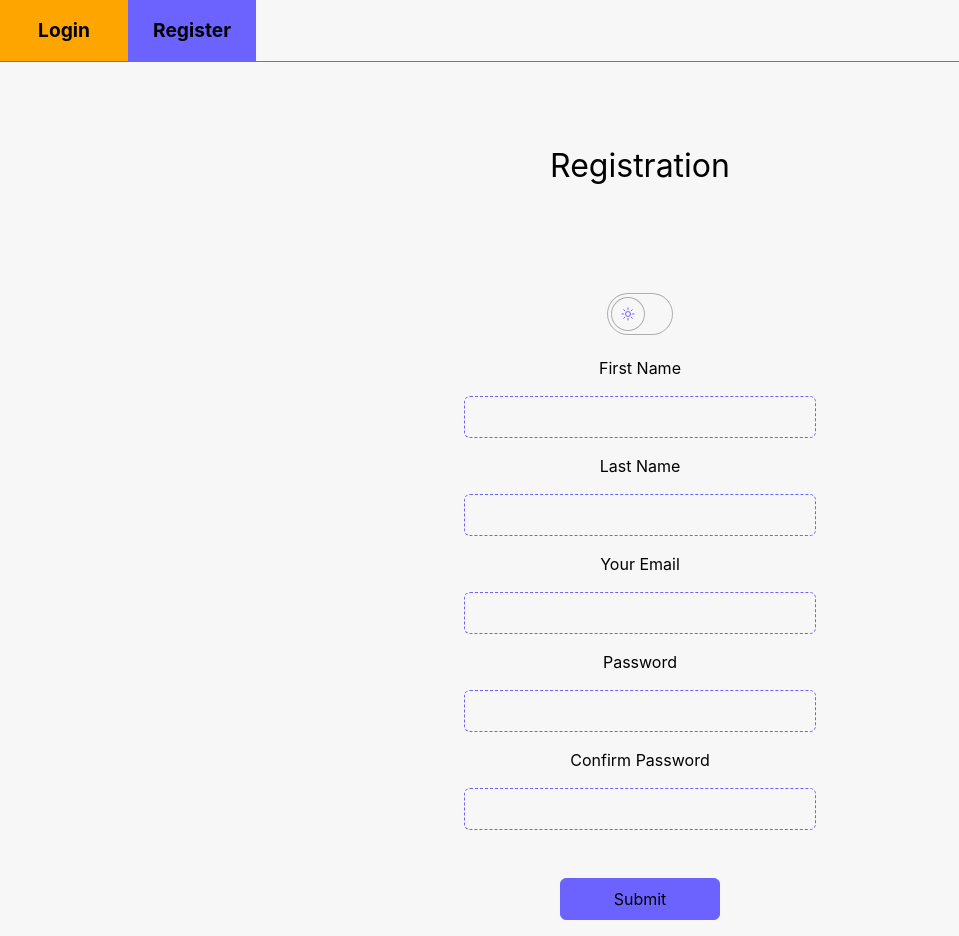
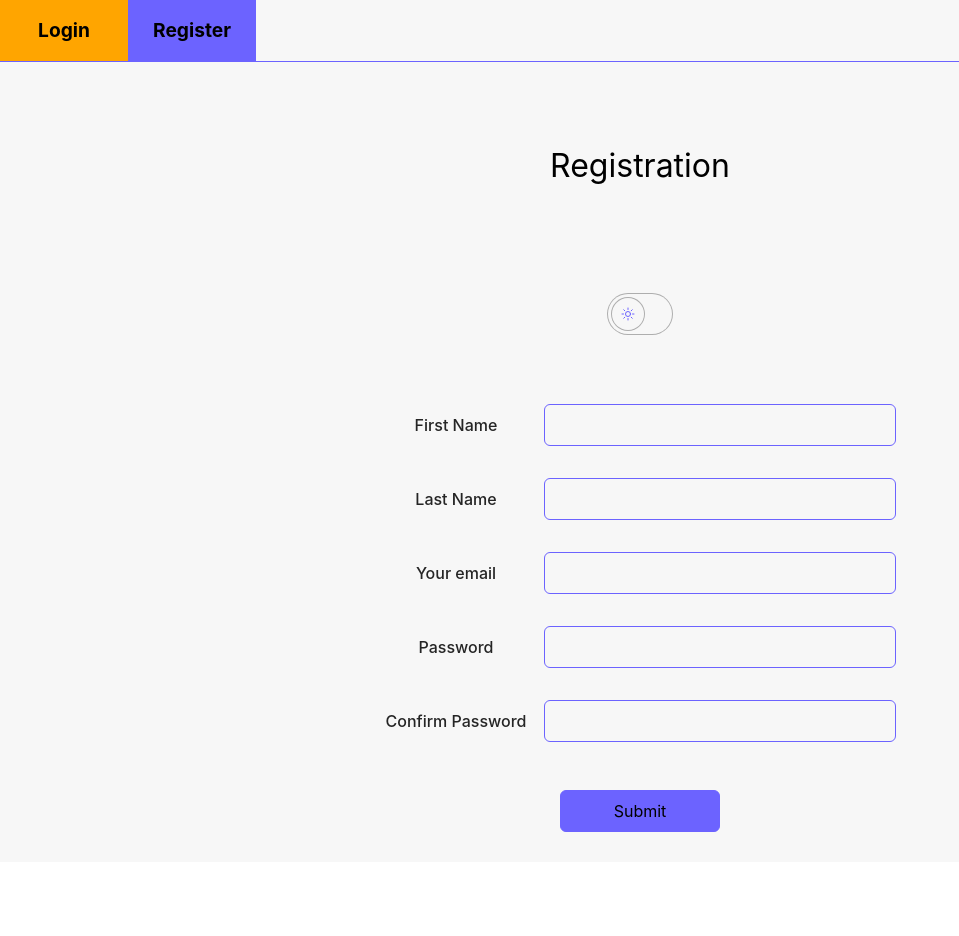
Before and after one commit to vidosavaarsic/todoapp, a React (Create React App) app: page /register in a window 1280 px wide. Shown: the whole page, without its empty margins (0-959 px from the left). After the commit the page ends 862 px from the top, so only its background shows below. Built offline with nearby package versions, Linux system fonts and the light colour scheme.

Commit message:
Refactor Login and Registration components

```diff
--- a/package.json
+++ b/package.json
@@ -13,8 +13,10 @@
     "@types/react": "^19.1.13",
     "@types/react-dom": "^19.1.9",
     "classnames": "^2.5.1",
+    "final-form": "^5.0.0",
     "react": "^19.1.1",
     "react-dom": "^19.1.1",
+    "react-final-form": "^7.0.0",
     "react-router-dom": "^7.9.2",
     "react-scripts": "5.0.1",
     "web-vitals": "^2.1.4",
@@ -45,6 +47,7 @@
     ]
   },
   "devDependencies": {
+    "@types/classnames": "^2.3.0",
     "tailwindcss": "^3.4.17",
     "typescript": "^4.9.5"
   }
--- a/src/App.css
+++ b/src/App.css
@@ -53,6 +53,7 @@
 }
 .form {
   padding: 1rem;
+  margin-top: 2rem;
   display: flex;
   flex-direction: column;
   align-items: center;
@@ -87,7 +88,23 @@
   width: 10rem;
   background-color: var(--purple);
 }
-
+.labelInForm {
+  display: inline-flex;
+  font-weight: 500;
+  color: var(--black);
+  margin-right: 1rem;
+  min-width: 9rem;
+  justify-content: center;
+}
+.labelInForm.dark {
+  color: var(--white);
+}
+.errorText {
+  color: var(--red);
+  font-style: italic;
+  margin-top: -15px;
+  text-align: right;
+}
 @keyframes App-logo-spin {
   from {
     transform: rotate(0deg);
--- a/src/pages/Login/Login.tsx
+++ b/src/pages/Login/Login.tsx
@@ -4,19 +4,35 @@ import { useLogs } from "../../context/LogContext";
 import ThemeChanger from "../../ThemeChanger";
 import { useTheme } from "../../context/ThemeContext";
 import classNames from "classnames";
-
+import { Form, Field } from "react-final-form";
+import "./Login.css";
 const Login = () => {
   const { log, setLog } = useLogs();
   const { darkMode } = useTheme();
-
   const navigate = useNavigate();
 
-  const handleSubmit = (e: any) => {
-    e.preventDefault();
-    console.log("Prevent default submit");
-    if (true) {
+  const onSubmit = (values: any) => {
+    console.log("Submitted values:", values);
     setLog(true);
+  };
+
+  const validate = (values: any) => {
+    const errors: any = {};
+    if (!values.email) errors.email = "Email is required";
+    if (!values.password) {
+      errors.password = "Password is required";
+    } else if (values.password.length < 6) {
+      errors.password = "Password must be at least 6 characters";
+    } else if (values.password.length > 20) {
+      errors.password = "Password must be less than 20 characters";
+    } else if (!/[A-Z]/.test(values.password)) {
+      errors.password = "Password must contain an uppercase letter";
+    } else if (!/[!@#$%^&*]/.test(values.password)) {
+      errors.password = "Password must contain a special character";
+    } else if (!/\d/.test(values.password)) {
+      errors.password = "Password must contain a number";
     }
+    return errors;
   };
 
   useEffect(() => {
@@ -30,30 +46,63 @@ const Login = () => {
       <h1 className="title">Login</h1>
       <br />
       <ThemeChanger />
+
+      <Form
+        onSubmit={onSubmit}
+        validate={validate}
+        render={({ handleSubmit }) => (
           <form className="form" onSubmit={handleSubmit}>
-        <label htmlFor="email"> Your Email </label>
+            <Field name="email">
+              {({ input, meta }: any) => (
+                <div>
+                  <label
+                    htmlFor="email"
+                    className={classNames("labelInForm", { dark: darkMode })}
+                  >
+                    Email
+                  </label>
                   <input
+                    {...input}
                     type="email"
                     id="email"
-          name="email"
                     className={classNames("inputInForm", { dark: darkMode })}
-          required
+                    placeholder="example@gmail.com"
                   />
+                  {meta.touched && meta.error && (
+                    <p className="errorText">{meta.error}</p>
+                  )}
+                </div>
+              )}
+            </Field>
 
-        <label htmlFor="password"> Password </label>
+            <Field name="password">
+              {({ input, meta }: any) => (
+                <div>
+                  <label
+                    htmlFor="password"
+                    className={classNames("labelInForm", { dark: darkMode })}
+                  >
+                    Password
+                  </label>
                   <input
+                    {...input}
                     type="password"
                     id="password"
-          name="password"
                     className={classNames("inputInForm", { dark: darkMode })}
-          required
-          pattern="^(?=.*[A-Z])(?=.*[!@#$%^&*])(?=.*\d).+$"
-          minLength={6}
-          maxLength={20}
                   />
+                  {meta.touched && meta.error && (
+                    <p className="errorText">{meta.error}</p>
+                  )}
+                </div>
+              )}
+            </Field>
 
-        <button className="submitInForm">Submit</button>
+            <button className="submitInForm" type="submit">
+              Submit
+            </button>
           </form>
+        )}
+      />
     </div>
   );
 };
--- a/src/pages/Register/Register.tsx
+++ b/src/pages/Register/Register.tsx
@@ -1,43 +1,38 @@
 import classNames from "classnames";
-import React, { useState } from "react";
+import React from "react";
 import ThemeChanger from "../../ThemeChanger";
 import { useTheme } from "../../context/ThemeContext";
+import { Field, Form } from "react-final-form";
 
 const Register = () => {
-  const [password, setPassword] = useState("");
-  const [confirmPassword, setConfirmPassword] = useState("");
-  const [errorMessage, setErrorMessage] = useState(false);
-
   const { darkMode } = useTheme();
 
-  const handleSubmit = (e: React.FormEvent) => {
-    e.preventDefault();
-
-    if (password !== confirmPassword) {
-      setErrorMessage(true);
-
-      return;
-    }
-
-    setErrorMessage(false);
-    console.log("Form submitted successfully!");
-    // Submit logic here
+  const onSubmit = (values: any) => {
+    console.log("Form submitted successfully!", values);
   };
 
-  const handlePasswordChange = (e: React.ChangeEvent<HTMLInputElement>) => {
-    setPassword(e.target.value);
-    if (errorMessage && confirmPassword === e.target.value) {
-      setErrorMessage(false);
+  const validate = (values: any) => {
+    const errors: any = {};
+    if (!values.fname) errors.fname = "Please enter your first name!";
+    if (!values.lname) errors.lname = "Please enter your last name!";
+    if (!values.email) errors.email = "Please enter your email!";
+
+    if (!values.password) {
+      errors.password = "Password is required";
+    } else if (values.password.length < 6) {
+      errors.password = "Password must be at least 6 characters";
+    } else if (values.password.length > 20) {
+      errors.password = "Password must be less than 20 characters";
+    } else if (!/[A-Z]/.test(values.password)) {
+      errors.password = "Password must contain an uppercase letter";
+    } else if (!/[!@#$%^&*]/.test(values.password)) {
+      errors.password = "Password must contain a special character";
+    } else if (!/\d/.test(values.password)) {
+      errors.password = "Password must contain a number";
+    } else if (values.confirmPassword !== values.password) {
+      errors.confirmPassword = "Passwords do not match!";
     }
-  };
-
-  const handleConfirmPasswordChange = (
-    e: React.ChangeEvent<HTMLInputElement>
-  ) => {
-    setConfirmPassword(e.target.value);
-    if (errorMessage && password === e.target.value) {
-      setErrorMessage(false);
-    }
+    return errors;
   };
 
   return (
@@ -45,67 +40,122 @@ const Register = () => {
       <h1 className="title">Registration</h1>
       <br />
       <ThemeChanger />
+
+      <Form
+        onSubmit={onSubmit}
+        validate={validate}
+        render={({ handleSubmit }) => (
           <form className="form" onSubmit={handleSubmit}>
-        <label htmlFor="fname"> First Name </label>
+            <Field name="fname">
+              {({ input, meta }: any) => (
+                <div>
+                  <label
+                    htmlFor="fname"
+                    className={classNames("labelInForm", { dark: darkMode })}
+                  >
+                    First Name
+                  </label>
                   <input
+                    {...input}
                     type="text"
                     id="fname"
-          name="fname"
                     className={classNames("inputInForm", { dark: darkMode })}
-          required
-          title="Please enter your first name"
                   />
-
-        <label htmlFor="lname"> Last Name </label>
+                  {meta.touched && meta.error && (
+                    <p className="errorText">{meta.error}</p>
+                  )}
+                </div>
+              )}
+            </Field>
+            <Field name="lname">
+              {({ input, meta }: any) => (
+                <div>
+                  <label
+                    htmlFor="lname"
+                    className={classNames("labelInForm", { dark: darkMode })}
+                  >
+                    Last Name
+                  </label>
                   <input
+                    {...input}
                     type="text"
                     id="lname"
-          name="lname"
                     className={classNames("inputInForm", { dark: darkMode })}
-          required
                   />
-
-        <label htmlFor="email"> Your Email </label>
+                  {meta.touched && meta.error && (
+                    <p className="errorText">{meta.error}</p>
+                  )}
+                </div>
+              )}
+            </Field>
+            <Field name="email">
+              {({ input, meta }: any) => (
+                <div>
+                  <label
+                    htmlFor="email"
+                    className={classNames("labelInForm", { dark: darkMode })}
+                  >
+                    Your email
+                  </label>
                   <input
+                    {...input}
                     type="email"
                     id="email"
-          name="email"
                     className={classNames("inputInForm", { dark: darkMode })}
-          required
                   />
-
-        <label htmlFor="password"> Password </label>
+                  {meta.touched && meta.error && (
+                    <p className="errorText">{meta.error}</p>
+                  )}
+                </div>
+              )}
+            </Field>
+            <Field name="password">
+              {({ input, meta }: any) => (
+                <div>
+                  <label
+                    htmlFor="password"
+                    className={classNames("labelInForm", { dark: darkMode })}
+                  >
+                    Password
+                  </label>
                   <input
+                    {...input}
                     type="password"
                     id="password"
-          name="password"
-          value={password}
-          onChange={handlePasswordChange}
                     className={classNames("inputInForm", { dark: darkMode })}
-          required
-          pattern="^(?=.*[A-Z])(?=.*[!@#$%^&*])(?=.*\d).+$"
-          minLength={6}
-          maxLength={20}
                   />
+                  {meta.touched && meta.error && (
+                    <p className="errorText">{meta.error}</p>
+                  )}
+                </div>
+              )}
+            </Field>
+            <Field name="confirmPassword">
+              {({ input, meta }: any) => (
+                <div>
+                  <label
+                    htmlFor="confirmPassword"
+                    className={classNames("labelInForm", { dark: darkMode })}
+                  >
+                    Confirm Password
+                  </label>
+                  <input
+                    {...input}
+                    type="password"
+                    id="confirmPassword"
+                    className={classNames("inputInForm", { dark: darkMode })}
+                  />
+                  {meta.touched && meta.error && (
+                    <p className="errorText">{meta.error}</p>
+                  )}
+                </div>
+              )}
+            </Field>
 
-        <label htmlFor="confirmPass"> Confirm Password </label>
-        <input
-          type="password"
-          id="confirmPass"
-          name="confirmPass"
-          value={confirmPassword}
-          onChange={handleConfirmPasswordChange}
-          className={classNames("inputInForm", { dark: darkMode })}
-          required
-          pattern="^(?=.*[A-Z])(?=.*[!@#$%^&*])(?=.*\d).+$"
-          minLength={6}
-          maxLength={20}
-        />
-        {errorMessage && (
-          <p className="text-red-500">Passwords do not match!</p>
-        )}
             <button className="submitInForm">Submit</button>
           </form>
+        )}
+      />
     </div>
   );
 };
--- a/src/pages/ToDo/ToDoForm.tsx
+++ b/src/pages/ToDo/ToDoForm.tsx
@@ -1,4 +1,4 @@
-import React, { useState, useMemo, useEffect } from "react";
+import React, { useState, useMemo } from "react";
 import useMainStore from "../../store/useMainStore";
 import { FilterStatusType, ToDoItem } from "../../types";
 import { useQuery, useMutation } from "@tanstack/react-query";
```
Also changed, not shown: 1 other file (tests, documents, lock files or other folders). Lines whose indentation alone changed are shown as unchanged.
